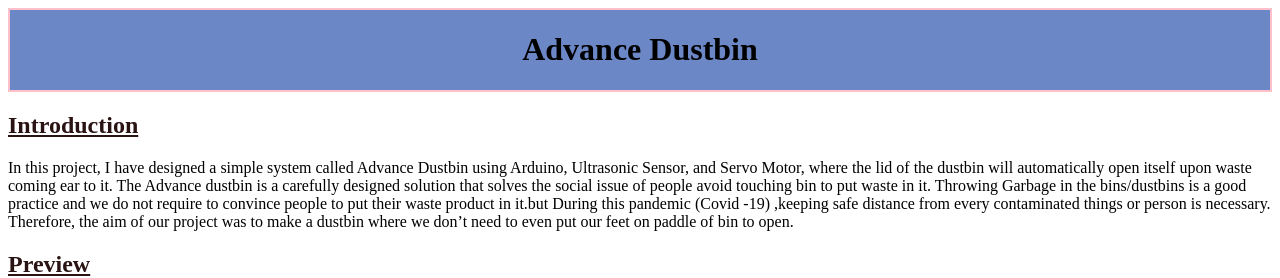
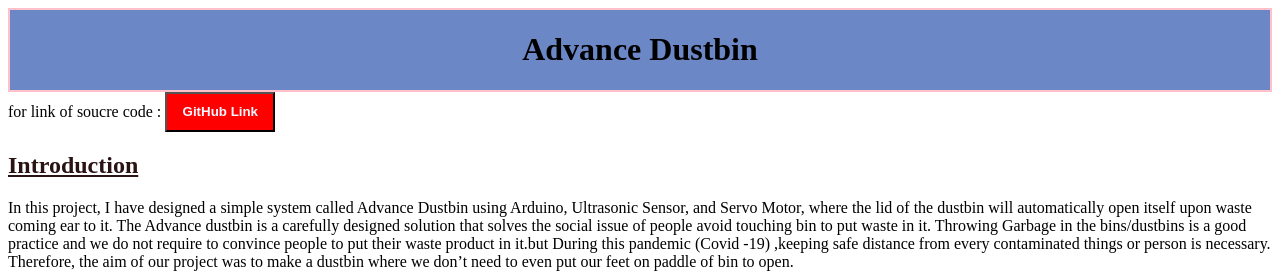
Before and after one commit to praweenkr01/Advance--Dustbin, a plain HTML site: page index.html in a window 1280 px wide. Shown: the top 278 px of the page. Drawn offline with Linux system fonts and the light colour scheme.

Commit message:
Update index.html

```diff
--- a/index.html
+++ b/index.html
@@ -11,6 +11,8 @@
     <div id="dustbin">
         <h1>Advance Dustbin</h1>
     </div>
+    <span >for link of soucre code :</span>
+    <span ><button style="height:40px; width:110px; background-color: red;"><a href="https://github.com/praweenkr01/Advance--Dustbin" style="text-decoration: none; color: aliceblue;"><b>GitHub Link</b> </a></button></span>
     <div><h2>Introduction</h2>
         <p>In this project, I have designed a simple system called Advance Dustbin using Arduino,
             Ultrasonic Sensor, and Servo Motor, where the lid of the dustbin will automatically open
```
